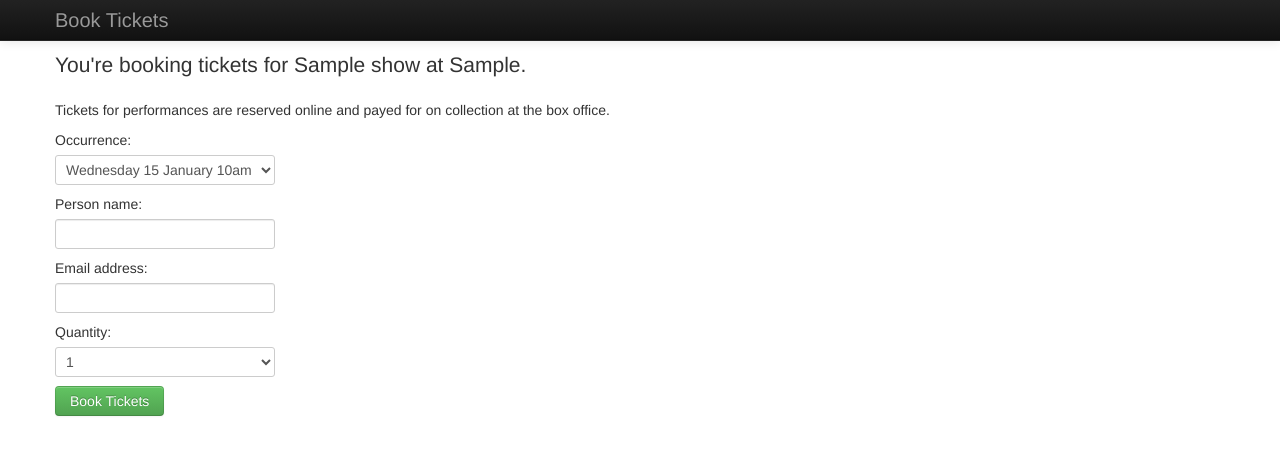
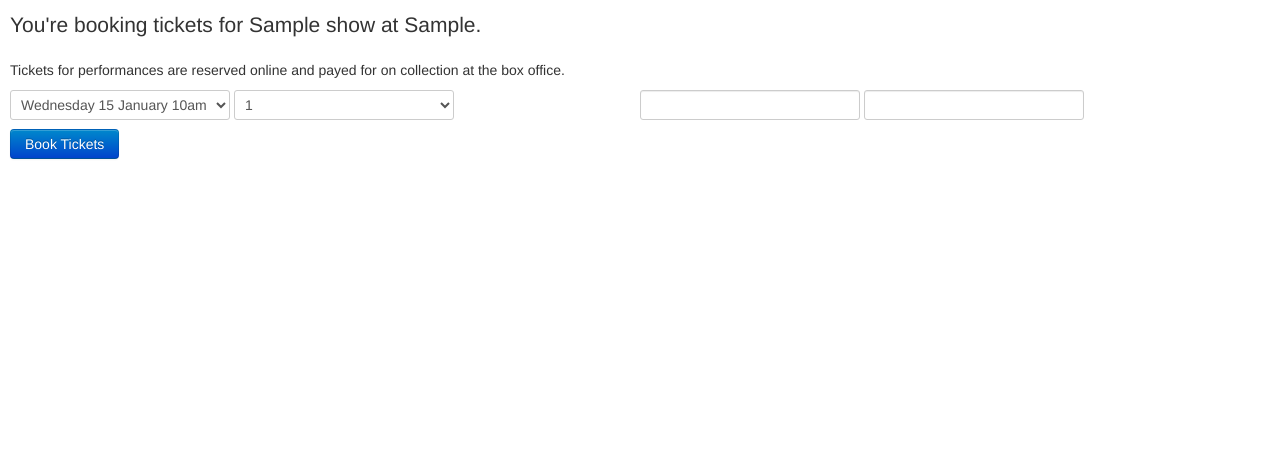
Before and after one commit to newtheatre/nt-tickets, a Django app: page /book/1/ in a window 1280 px wide. Shown: the top 455 px of the page. Run offline with Django 3.2, Linux system fonts and the light colour scheme; tables that the repository leaves empty hold one stand-in row (values such as "Sample post"); some libraries are stand-ins or nearby versions.

Commit message:
implement nice booking form

```diff
--- a/tickets/forms.py
+++ b/tickets/forms.py
@@ -6,11 +6,11 @@
     return "%s" % obj.datetime_formatted()
 
 class BookingFormLanding(forms.Form):
-	occurrence=OccurrenceChoiceField(queryset=None,empty_label="No Occurrences")
-	person_name=forms.CharField(max_length=80)
+	occurrence=OccurrenceChoiceField(label="Date",queryset=None,empty_label="No Occurrences")
+	person_name=forms.CharField(label="Your Full Name",max_length=80)
 	email_address=forms.EmailField(max_length=80)
 	max_q=8
-	quantity=forms.IntegerField(label="Quantity",min_value=1,max_value=max_q,required=True,widget=forms.Select(choices=  [ (i,i) for i in range(1,max_q+1) ]) )
+	quantity=forms.IntegerField(label="Number of Seats",min_value=1,max_value=max_q,required=True,widget=forms.Select(choices=  [ (i,i) for i in range(1,max_q+1) ]) )
 
 	def __init__(self, *args, **kwargs):
 		show = kwargs.pop('show', None)
--- a/tickets/static/style.css
+++ b/tickets/static/style.css
@@ -3,3 +3,20 @@
 html {
 	overflow-y: scroll;
 }
+
+tr.cancelled td {
+	text-decoration: line-through;
+	color:#999;
+}
+
+.col {
+	width:50%;
+}
+
+.col_left {
+float: left
+}
+
+.col_right {
+float: left;
+}
--- /dev/null
+++ b/tickets/templates/book_base.html
@@ -0,0 +1,19 @@
+<!DOCTYPE html>
+<html>
+<head>
+	<meta name="viewport" content="width=device-width, initial-scale=1.0">
+	<title>{% block title %}nt_tickets Dev 0.2{% endblock %}</title>
+	<link rel="stylesheet" type="text/css" media="screen" href="{{ STATIC_URL }}style.css" />
+	<link href="{{ STATIC_URL }}bootstrap.css" rel="stylesheet" />
+  <style type="text/css">
+    .main {
+      margin:10px;
+    }
+  </style>
+</head>
+<body>
+    <div class="main">
+       	{% block content %}Sorry but something has gone wrong, you should try again from where you came from.{% endblock %}
+	</div>
+</body>
+</html>
--- a/tickets/templates/book_error.html
+++ b/tickets/templates/book_error.html
@@ -1,4 +1,4 @@
-{% extends "base.html" %}
+{% extends "book_base.html" %}
 
 {% block title %}
 Book Tickets
--- a/tickets/templates/book_finish.html
+++ b/tickets/templates/book_finish.html
@@ -1,4 +1,4 @@
-{% extends "base.html" %}
+{% extends "book_base.html" %}
 
 {% block title %}
 Book Tickets
--- a/tickets/templates/book_landing.html
+++ b/tickets/templates/book_landing.html
@@ -1,4 +1,4 @@
-{% extends "base.html" %}
+{% extends "book_base.html" %}
 {% load bootstrap_toolkit %}
 
 {% block title %}
@@ -10,9 +10,17 @@
 <p>{{ message }}</p>
 
 <form action="." method="post">{% csrf_token %}
-{{ form|as_bootstrap }}
+<div class="col col_left">
+{{ form.occurrence|as_bootstrap }}
+{{ form.quantity|as_bootstrap }}
+</div>
+<div class="col col_right">
+{{ form.person_name|as_bootstrap }}
+{{ form.email_address|as_bootstrap }}
+
+</div>
 <div class="actions">
-        <button type="submit" class="btn btn-success">Book Tickets</button>
+        <button type="submit" class="btn btn-primary">Book Tickets</button>
 </div>
 </form>
 {% endblock %}
--- a/tickets/templates/report.html
+++ b/tickets/templates/report.html
@@ -27,9 +27,9 @@
   			<strong>Huh</strong> No tickets have been reserved for this occurrence. Maybe someone needs to publicise a bit more :P
 		</div>
 	{%else%}
-	<table class="table"><tr><th>Reservee</th><th>Email Address</th><th>Timestamp</th></tr>
+	<table class="table"><tr><th>Reservee</th><th>Quantity</th><th>Timestamp</th></tr>
 	{% for sale in report.tickets %}
-		<tr><td>{{sale.person_name}}</td><td>{{sale.email_address}}</td><td>{{sale.stamp}}</td></tr>
+		<tr {% if sale.cancelled %}class="cancelled"{%endif%}><td>{{sale.person_name}}</del></td><td> 	<span class="badge {% if sale.cancelled %}badge-inverse{%else%}badge-info{%endif%}">{{sale.quantity}}</span></td><td>{{sale.stamp}}</td></tr>
 	{% endfor %}
 	</table>
 	{%endifequal%}
--- a/tickets/views.py
+++ b/tickets/views.py
@@ -62,7 +62,7 @@
 		form = ReportForm(request.POST)
 		if form.is_valid():
 			occurrence=form.cleaned_data['occurrence']
-			report['tickets']=Ticket.objects.filter(occurrence=occurrence)
+			report['tickets']=Ticket.objects.filter(occurrence=occurrence).order_by('person_name')
 			report['how_many_sold']=occurrence.tickets_sold()
 			report['percentage']=(report['how_many_sold']/float(occurrence.maximum_sell))*100
 			report['have_report']=True
```
